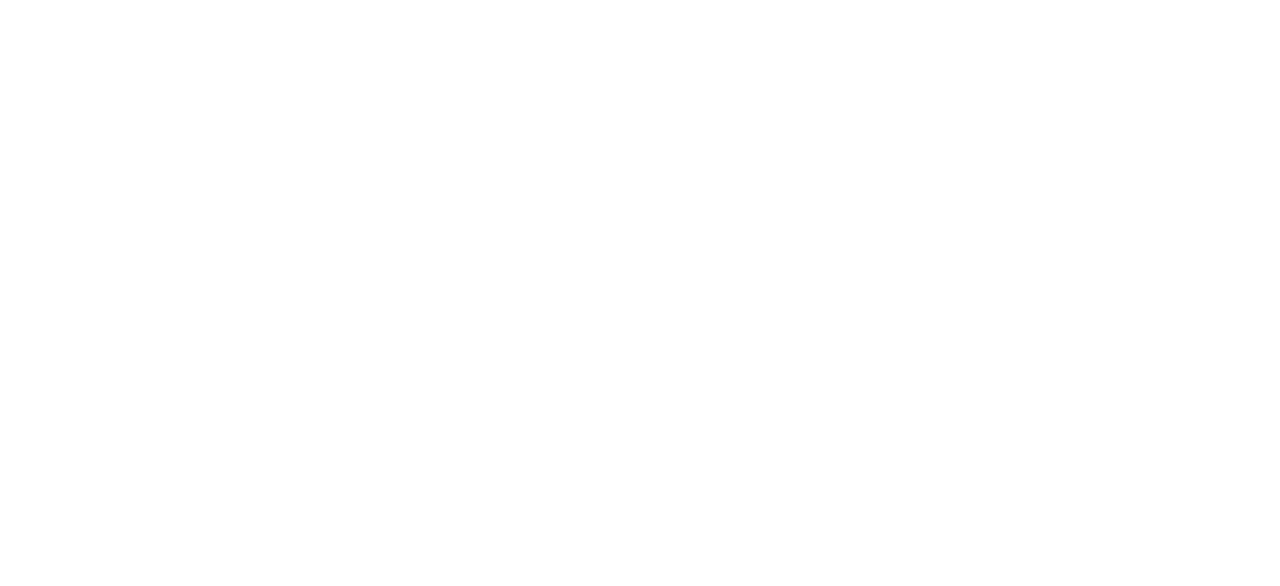
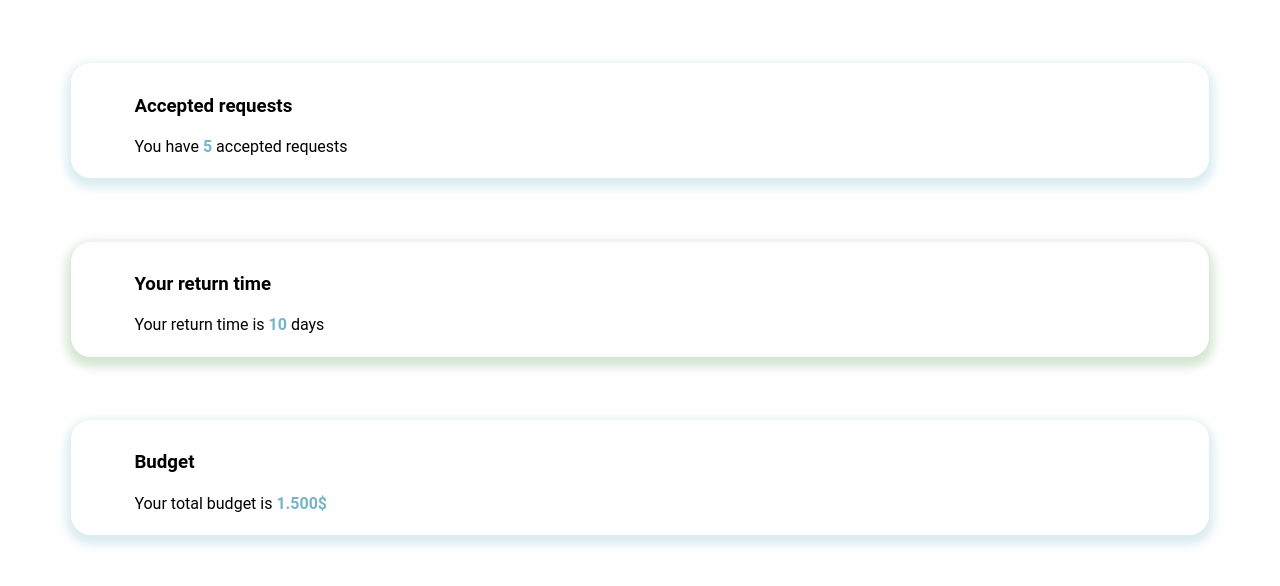
Before and after one commit to ferranjuanals/jump2digital-hackathon, a React (Create React App) app in the folder frontend/: page / in a window 1280 px wide. Shown: the top 586 px of the page. Built offline with nearby package versions, Linux system fonts and the light colour scheme.

Commit message:
Added styled month values component

```diff
--- a/frontend/src/App.js
+++ b/frontend/src/App.js
@@ -1,9 +1,10 @@
 import './App.css';
+import MonthValues from './components/MonthValues/MonthValues';
 
 function App() {
   return (
     <div className="App">
-
+      <MonthValues />
     </div>
   );
 }
--- a/frontend/src/components/MonthValues/MonthValues.jsx
+++ b/frontend/src/components/MonthValues/MonthValues.jsx
@@ -0,0 +1,23 @@
+import React from "react";
+import "../MonthValues/monthvalues.css"
+
+function MonthValues() {
+  return (
+    <>
+    <div className="monthvalues__card">
+      <h3 className="monthvalues__title">Accepted requests</h3>
+      <p className="monthvalues__data">You have <span className="monthvalues__value">5</span> accepted requests</p>
+    </div>
+    <div className="monthvalues__card monthvalues__card__green">
+      <h3 className="monthvalues__title">Your return time</h3>
+      <p className="monthvalues__data">Your return time is <span className="monthvalues__value">10</span> days</p>
+    </div>
+    <div className="monthvalues__card">
+      <h3 className="monthvalues__title">Budget</h3>
+      <p className="monthvalues__data">Your total budget is <span className="monthvalues__value">1.500$</span></p>
+    </div>
+    </>
+   );
+}
+
+export default MonthValues;
--- a/frontend/src/components/MonthValues/monthvalues.css
+++ b/frontend/src/components/MonthValues/monthvalues.css
@@ -0,0 +1,27 @@
+@import "../../styles/variables.css";
+
+.monthvalues__card {
+  margin: 5%;
+  font-family: var(--main-font);
+  text-align: left;
+  height: 90px;
+  box-shadow: var(--blue-box-shadow);
+  padding: 1% 5%;
+  border-radius: 20px;
+}
+
+.monthvalues__card__green {
+  box-shadow: var(--green-box-shadow);
+}
+.monthvalues__title {
+  margin-bottom: 2%;
+}
+
+.monthvalues__data {
+  margin: 0;
+}
+
+.monthvalues__value {
+  color: var(--blue);
+  font-weight: 700;
+}
```
